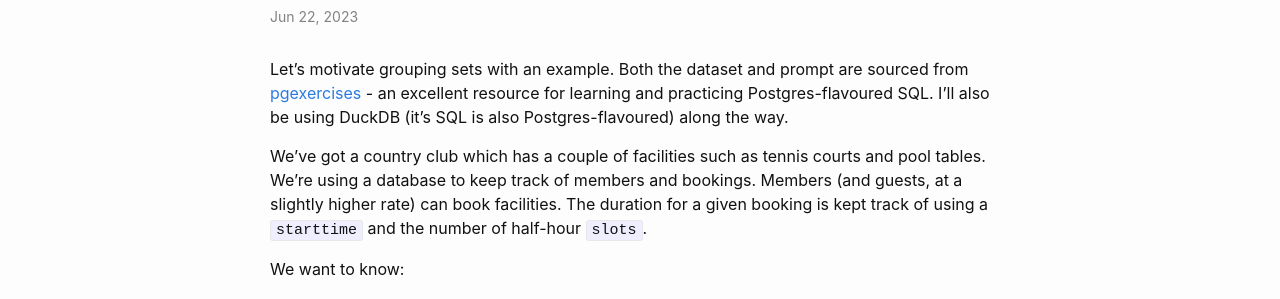
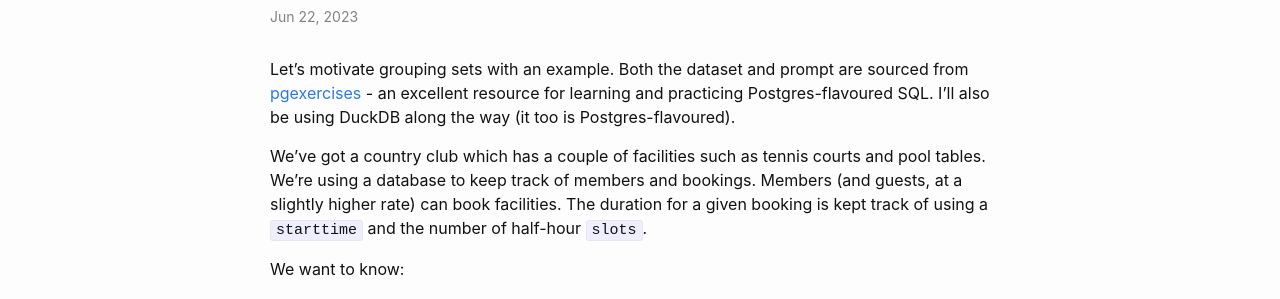
Before and after one commit to bnmoch3/blog, a Jekyll site: the page built from _posts/2023-06-22-sql-grouping-sets.md, in a window 1280 px wide and 900 px high. Shown: the part 143-442 px from the top of the window. Built offline with Jekyll 4.4.1, drawn with Linux system fonts in a browser that asks for light colours.

Commit message:
Minor edit

```diff
--- a/_posts/2023-06-22-sql-grouping-sets.md
+++ b/_posts/2023-06-22-sql-grouping-sets.md
@@ -13,7 +13,7 @@ Let's motivate grouping sets with an example. Both the dataset and prompt are
 sourced from
 [pgexercises](https://pgexercises.com/questions/aggregates/fachoursbymonth3.html) -
 an excellent resource for learning and practicing Postgres-flavoured SQL. I'll
-also be using DuckDB (it's SQL is also Postgres-flavoured) along the way.
+also be using DuckDB along the way (it too is Postgres-flavoured).
 
 We've got a country club which has a couple of facilities such as tennis courts
 and pool tables. We're using a database to keep track of members and bookings.
```
